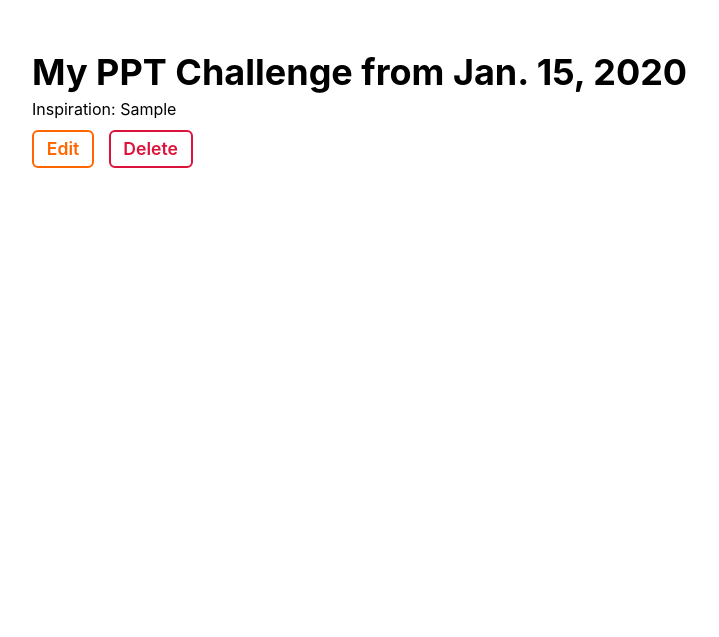
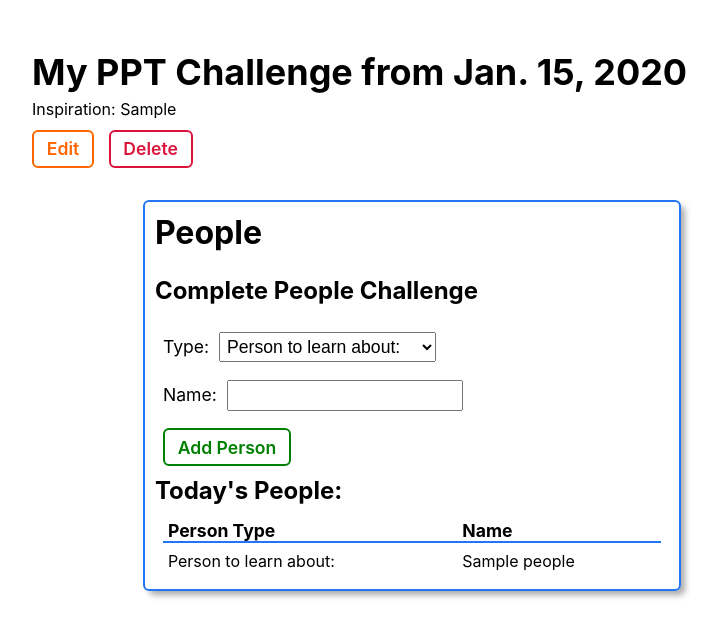
Before and after one commit to JohnnyMohawk/ppt-challenge, a Django app: page /challenges/1/ in a window 1280 px wide. Shown: the part 58-695 px from the top of the page, without its empty margins (228-947 px from the left). Run offline with Django 3.2, Linux system fonts and the light colour scheme; tables that the repository leaves empty hold one stand-in row (values such as "Sample post").

Commit message:
build out add people functionality

```diff
--- /dev/null
+++ b/main_app/forms.py
@@ -0,0 +1,7 @@
+from django.forms import ModelForm
+from .models import People
+
+class PeopleForm(ModelForm):
+    class Meta:
+        model = People
+        fields = ['type', 'name']
--- a/main_app/models.py
+++ b/main_app/models.py
@@ -2,9 +2,9 @@ from django.db import models
 from django.urls import reverse
 
 PEOPLE_TYPES = (
-    ('L', 'Person to learn about'),
-    ('C', 'Person to reach out to'),
-    ('G', 'Person I am grateful for'),
+    ('L', 'Person to learn about:'),
+    ('C', 'Person to reach out to:'),
+    ('G', 'Person I am grateful for:'),
 )
 
 # Create your models here.
@@ -13,7 +13,7 @@ class Challenge(models.Model):
     date = models.DateField('Challenge Date')
 
     def __str__(self):
-        return self.date
+        return str(self.date)
 
     def get_absolute_url(self):
         return reverse('challenges_detail', kwargs={'challenge_id': self.id})
@@ -27,5 +27,7 @@ class People(models.Model):
     name = models.CharField(max_length=50)
     challenge = models.ForeignKey(Challenge, on_delete=models.CASCADE)
 
-    # def __str__(self):
-    #     return f"{self.get_type_display()} on {self.date}"
+    def __str__(self):
+        print(self.get_type_display())
+        return f"{self.get_type_display()}"
+        # return f"{self.get_type_display()} on {self.date}"
--- a/main_app/templates/challenges/detail.html
+++ b/main_app/templates/challenges/detail.html
@@ -27,5 +27,49 @@
         </div>
     </div>
 </section>
+<div class="feedings-toy-container">
+  <section class="feedings">
+    <div class="subsection-title">
+      <h2>People</h2>
+      <img
+        src=""
+        alt=""
+      />
+      <img
+        src=""
+        alt=""
+      />
+      <img
+        src=""
+        alt=""
+      />
+    </div>
+
+    <h3>Complete People Challenge</h3>
+    <form
+      method="post"
+      class="subsection-section"
+    >
+      {% csrf_token %}
+      {{ people_form.as_p }}
+      <button type="submit" class="btn submit">Add Person</button>
+    </form>
+    <h3>Today's People:</h3>
+
+    <table>
+      <thead>
+        <tr><th>Person Type</th><th>Name</th></tr>
+      </thead>
+      <tbody>
+        {% for person in challenge.people_set.all %}
+          <tr>
+            <td>{{person.get_type_display}}</td>
+            <td>{{person.name}}</td>
+          </tr>
+        {% endfor %}
+      </tbody>
+    </table>
+  </section>
+</div>
 
 {% endblock %}
--- a/main_app/views.py
+++ b/main_app/views.py
@@ -1,6 +1,7 @@
 from django.shortcuts import render
 from django.views.generic.edit import CreateView, UpdateView, DeleteView
 from .models import Challenge
+from .forms import PeopleForm
 from django.http import HttpResponse
 
 
@@ -16,7 +17,8 @@ def challenges_index(request):
 
 def challenges_detail(request, challenge_id):
     challenge = Challenge.objects.get(id=challenge_id)
-    return render(request, 'challenges/detail.html', { 'challenge': challenge })
+    people_form = PeopleForm
+    return render(request, 'challenges/detail.html', { 'challenge': challenge, 'people_form': people_form })
 
 class ChallengeCreate(CreateView):
     model = Challenge
```
